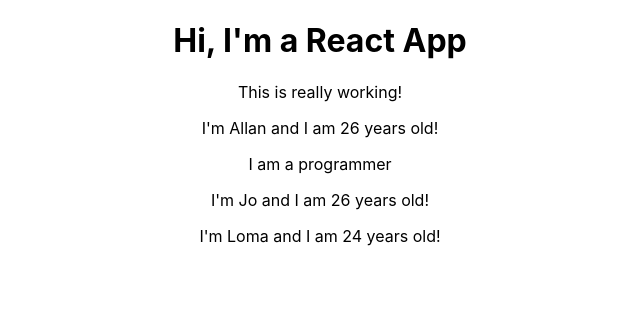
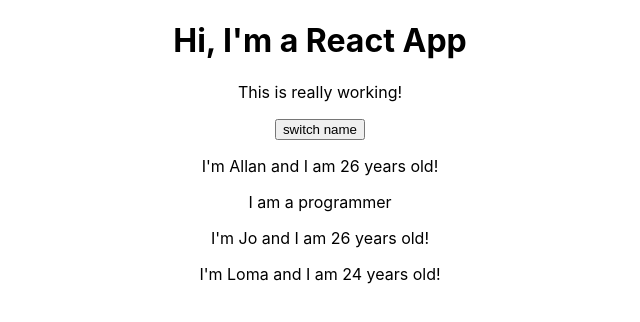
Before and after one commit to allmonty/study-react, a React (Create React App) app in the folder base-features-project/: page / in a window 1280 px wide. Shown: the top 322 px of the page, without its empty margins (320-960 px from the left). Built offline with nearby package versions, Linux system fonts and the light colour scheme.

Commit message:
lect41: manipulating the State

```diff
--- a/base-features-project/src/App.js
+++ b/base-features-project/src/App.js
@@ -3,14 +3,30 @@
 import Person from './Person/Person'
 
 class App extends Component {
+  state = {
+    persons: [
+      { name: "Allan", age: 26 },
+      { name: "Jo", age: 26 },
+      { name: "Loma", age: 24 },
+    ]
+  }
+
+  switchNameHandler = () => {
+    let persons = this.state.persons
+    persons[0].name = "David"
+    persons[2].age = 25
+    this.setState({ persons: persons })
+  }
+
   render() {
     return (
       <div className="App">
         <h1>Hi, I'm a React App</h1>
         <p>This is really working!</p>
-        <Person name="Allan" age="26">I am a programmer</Person>
-        <Person name="Jo" age="26" />
-        <Person name="Loma" age="24" />
+        <button onClick={this.switchNameHandler}>switch name</button>
+        <Person name={this.state.persons[0].name} age={this.state.persons[0].age}>I am a programmer</Person>
+        <Person name={this.state.persons[1].name} age={this.state.persons[1].age} />
+        <Person name={this.state.persons[2].name} age={this.state.persons[2].age} />
       </div>
     );
   }
```
